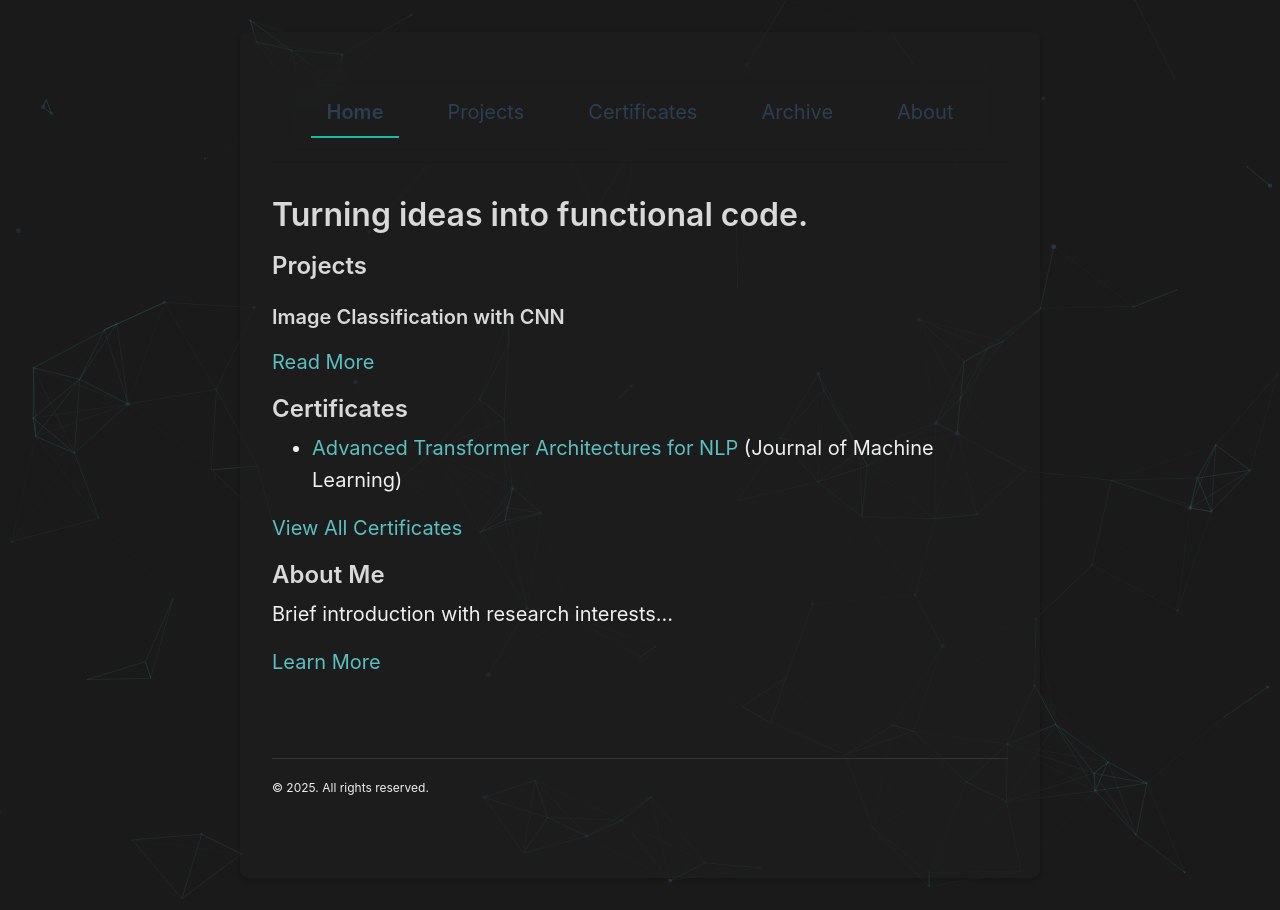
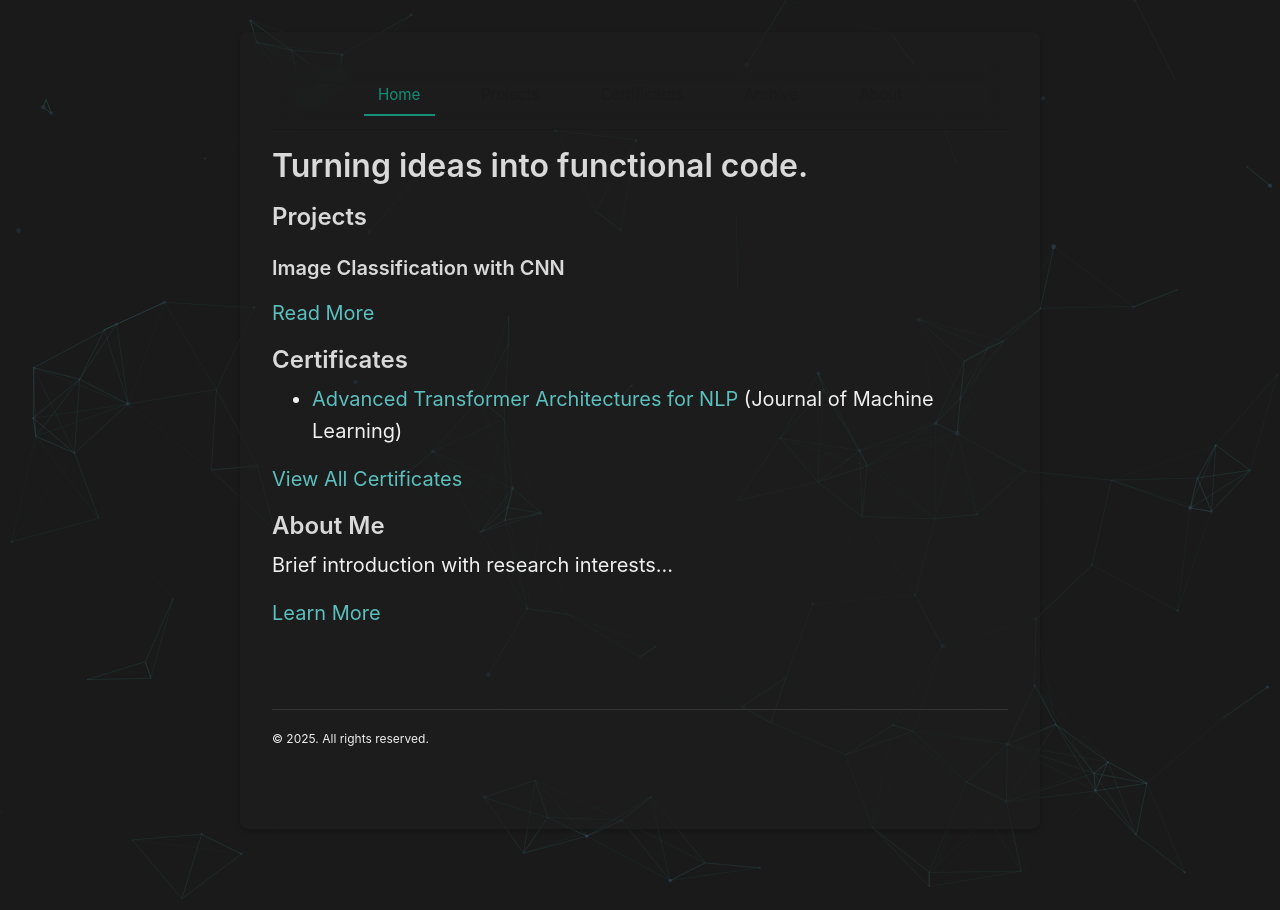
Before and after one commit to Mohammad-Talaat7/Mohammad-Talaat7.github.io, a Jekyll site: the page built from index.markdown, in a window 1280 px wide. Built offline with Jekyll 4.4.1, drawn with Linux system fonts in a browser that asks for light colours; the list of posts is cut into pages by our own code.

Commit message:
Update _layout.scss

```diff
--- a/_sass/_layout.scss
+++ b/_sass/_layout.scss
@@ -17,8 +17,8 @@
   display: flex;
   justify-content: center;
   gap: 2rem;
-  padding: 1.5rem 0;
-  margin-bottom: 2rem;
+  padding: 0.8rem 0;
+  margin-bottom: 1rem;
   border-bottom: 1px solid rgba(0,0,0,0.1);
   background: transparent;
   backdrop-filter: blur(10px);
@@ -27,19 +27,29 @@
   z-index: 1000;
 
   .nav-item {
-    color: #2c3e50;
-    text-decoration: none;
-    padding: 0.5rem 1rem;
-    transition: all 0.3s ease;
+    color: #1a1a1a; // Darker, more readable color
+    font-size: 0.95rem; // Smaller font size
+    padding: 0.4rem 0.9rem; // Tighter padding
 
     &:hover {
-      color: #1abc9c;
+      color: #148f77;
       transform: translateY(-2px);
     }
 
     &.active {
-      border-bottom: 2px solid #1abc9c;
-      font-weight: 600;
+      color: #148f77;
+      border-bottom: 2px solid #148f77;
+    }
+  }
+}
+
+@media (max-width: 768px) {
+  .main-nav {
+    padding: 0.5rem 0;
+
+    .nav-item {
+      font-size: 0.9rem;
+      padding: 0.3rem 0.6rem;
     }
   }
 }
```
